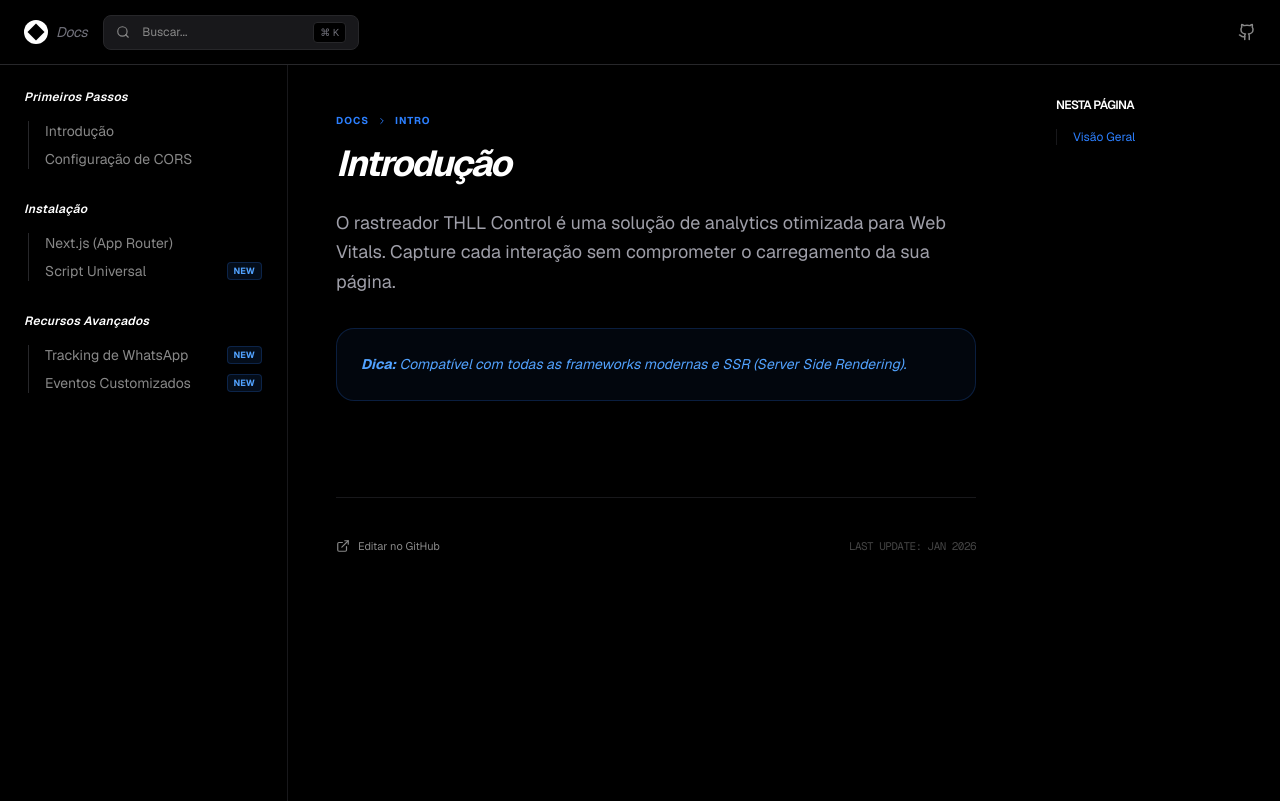
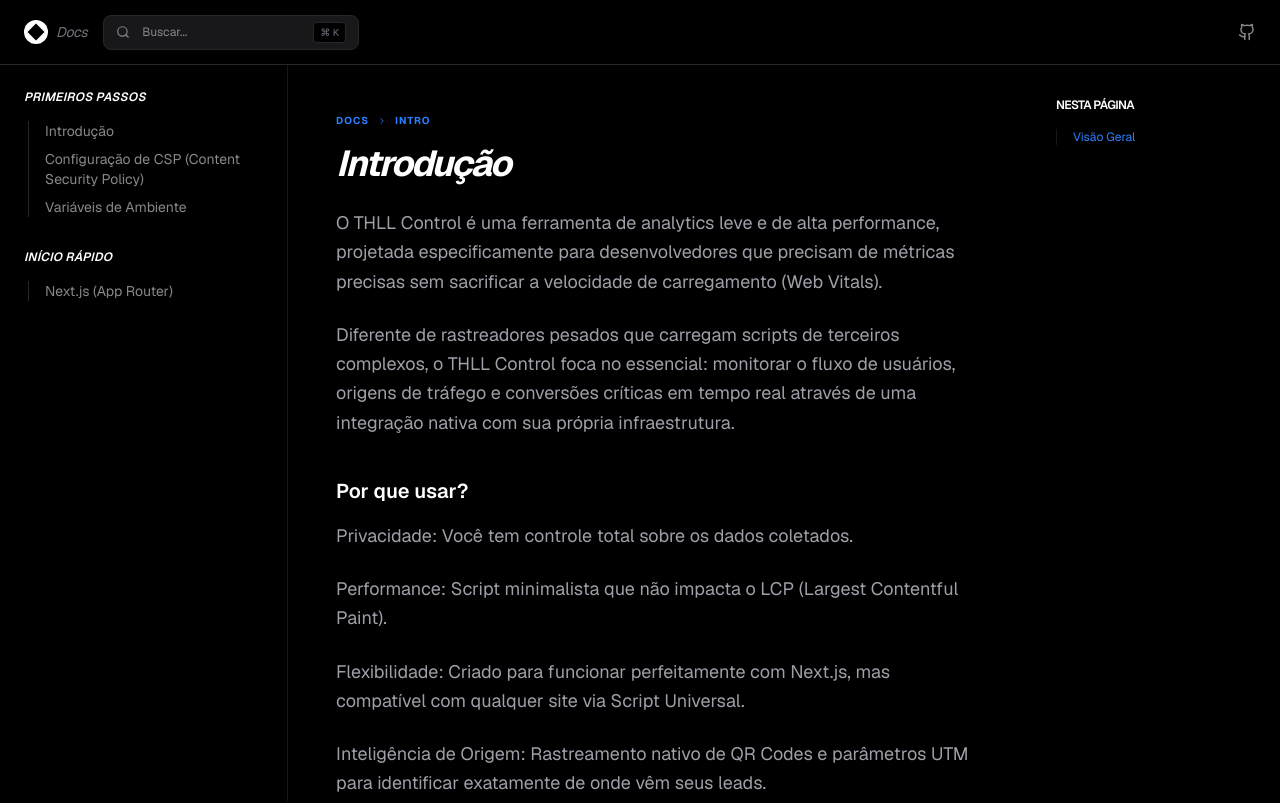
Before and after one commit to tiagohll/tiagohll-control, a Next.js app: page /docs in a window 1280 px wide. Shown: the top 803 px of the page. Built offline with nearby package versions, Linux system fonts and the light colour scheme.

Commit message:
feat: Mudança nos textos do docsf

```diff
--- a/src/app/docs/page.tsx
+++ b/src/app/docs/page.tsx
@@ -57,37 +57,21 @@
             items: [
                 { id: "introdução", label: "Introdução" },
                 {
-                    id: "cors",
-                    label: "Configuração de CORS",
+                    id: "csp",
+                    label: "Configuração de CSP (Content Security Policy)",
+                },
+                {
+                    id: "env",
+                    label: "Variáveis de Ambiente",
                 },
             ],
         },
         {
-            title: "Instalação",
+            title: "Início Rápido",
             items: [
                 {
                     id: "nextjs",
                     label: "Next.js (App Router)",
-                },
-                {
-                    id: "html",
-                    label: "Script Universal",
-                    new: true,
-                },
-            ],
-        },
-        {
-            title: "Recursos Avançados",
-            items: [
-                {
-                    id: "whatsapp",
-                    label: "Tracking de WhatsApp",
-                    new: true,
-                },
-                {
-                    id: "custom",
-                    label: "Eventos Customizados",
-                    new: true,
                 },
             ],
         },
@@ -230,22 +214,22 @@
                 </div>
             </header>
 
-            <div className="max-w-[1400px] mx-auto flex">
-                {/* SIDEBAR (ESQUERDA) - RESPONSIVA */}
+            <div className="max-w-[1400px] mx-auto flex items-start">
+                {/* SIDEBAR (ESQUERDA) */}
                 <aside
                     className={`
-                    fixed inset-y-0 left-0 z-[60] w-72 bg-black border-r border-zinc-900 transform transition-transform duration-300 lg:translate-x-0 lg:static lg:block
+                        lg:sticky lg:top-16 lg:h-[calc(100vh-64px)] fixed inset-y-0 left-0 top-0 h-full z-50 w-72 bg-black border-r border-zinc-900 overflow-y-auto transform transition-transform duration-300 ease-in-out
                         ${
                             isMobileMenuOpen
                                 ? "translate-x-0"
-                            : "-translate-x-full"
+                                : "-translate-x-full lg:translate-x-0"
                         }
                     `}
                 >
-                    <nav className="h-full overflow-y-auto p-6 space-y-8 pt-20 lg:pt-6">
+                    <nav className="p-6 space-y-8 z-[999]">
                         {menu.map((group) => (
                             <div key={group.title}>
-                                <h4 className="text-xs font-semibold text-white mb-4 italic tracking-wide">
+                                <h4 className="text-xs font-semibold text-white mb-4 italic tracking-wide uppercase">
                                     {group.title}
                                 </h4>
                                 <ul className="space-y-2 border-l border-zinc-800 ml-1">
@@ -259,9 +243,13 @@
                                                     setCurrentSection(
                                                         item.id
                                                     );
+                                                    if (
+                                                        window.innerWidth <
+                                                        1024
+                                                    )
                                                         setIsMobileMenuOpen(
                                                             false
-                                                    ); // Fecha ao clicar no mobile
+                                                        );
                                                 }}
                                                 className={`pl-4 -ml-[1px] text-sm cursor-pointer transition-colors border-l ${
                                                     currentSection ===
@@ -275,14 +263,13 @@
                                                         item.label
                                                     }
                                                 </span>
-
-                                                {item.new &&
-                                                    item.id !=
+                                                {/*                                                {item.new &&
+                                                    item.id !==
                                                         currentSection && (
                                                         <span className="px-1.5 py-0.5 bg-blue-500/10 text-blue-400 border border-blue-500/20 rounded text-[9px] font-bold ml-2">
                                                             NEW
                                                         </span>
-                                                    )}
+                                                    )} */}
                                             </li>
                                         )
                                     )}
@@ -295,7 +282,7 @@
                 {/* OVERLAY MOBILE PARA SIDEBAR */}
                 {isMobileMenuOpen && (
                     <div
-                        className="fixed inset-0 bg-black/50 z-[55] lg:hidden"
+                        className="fixed inset-0 bg-black/50 z-10 lg:hidden"
                         onClick={() =>
                             setIsMobileMenuOpen(false)
                         }
@@ -360,66 +347,203 @@
     const sections: any = {
         intro: {
             title: "Introdução",
-            text: "O rastreador THLL Control é uma solução de analytics otimizada para Web Vitals. Capture cada interação sem comprometer o carregamento da sua página.",
-            info: "Compatível com todas as frameworks modernas e SSR (Server Side Rendering).",
+            content: [
+                {
+                    type: "text",
+                    value: "O THLL Control é uma ferramenta de analytics leve e de alta performance, projetada especificamente para desenvolvedores que precisam de métricas precisas sem sacrificar a velocidade de carregamento (Web Vitals).",
                 },
-        cors: {
-            title: "Configuração de CORS",
-            text: "Para permitir que sites externos enviem eventos para sua API no Next.js, configure o next.config.js.",
-            code: `/** @type {import('next').NextConfig} */
+                {
+                    type: "text",
+                    value: "Diferente de rastreadores pesados que carregam scripts de terceiros complexos, o THLL Control foca no essencial: monitorar o fluxo de usuários, origens de tráfego e conversões críticas em tempo real através de uma integração nativa com sua própria infraestrutura.",
+                },
+                {
+                    type: "subtitle",
+                    value: "Por que usar?",
+                },
+                {
+                    type: "text",
+                    value: "Privacidade: Você tem controle total sobre os dados coletados.",
+                },
+                {
+                    type: "text",
+                    value: "Performance: Script minimalista que não impacta o LCP (Largest Contentful Paint).",
+                },
+                {
+                    type: "text",
+                    value: "Flexibilidade: Criado para funcionar perfeitamente com Next.js, mas compatível com qualquer site via Script Universal.",
+                },
+                {
+                    type: "text",
+                    value: "Inteligência de Origem: Rastreamento nativo de QR Codes e parâmetros UTM para identificar exatamente de onde vêm seus leads.",
+                },
+                {
+                    type: "info",
+                    value: "Compatível com todas as frameworks modernas e SSR (Server Side Rendering).",
+                },
+            ],
+        },
+        csp: {
+            title: "Configuração de Segurança (CSP)",
+            content: [
+                {
+                    type: "text",
+                    value: "Se o seu site utiliza uma Content Security Policy (CSP) restritiva, você precisará autorizar o domínio do THLL Control para que as métricas sejam enviadas corretamente. Sem essa permissão, o navegador bloqueará o envio dos eventos por segurança.",
+                },
+                {
+                    type: "subtitle",
+                    value: "Liberando o domínio na CSP",
+                },
+                {
+                    type: "text",
+                    value: "Você deve adicionar a URL https://tiagohll-control.vercel.app na diretiva connect-src do seu arquivo de configuração do Next.js. Isso permite que o seu site faça requisições (como o envio de logs e page views) para o nosso servidor.",
+                },
+                {
+                    type: "code",
+                    value: `/** @type {import('next').NextConfig} */
 const nextConfig = {
   async headers() {
-    return [{
-      source: "/api/track",
+    return [
+      {
+        source: "/(.*)",
         headers: [
-        { key: "Access-Control-Allow-Origin", value: "*" },
-        { key: "Access-Control-Allow-Methods", value: "POST, OPTIONS" }
+          {
+            key: "Content-Security-Policy",
+            value:
+              "default-src 'self'; " +
+              // Adicione nossa URL no connect-src abaixo:
+              "connect-src 'self' https://tiagohll-control.vercel.app; " +
+              "script-src 'self' 'unsafe-inline' 'unsafe-eval'; " +
+              "style-src 'self' 'unsafe-inline'; " +
+              "object-src 'none';",
+          },
         ],
-    }];
+      },
+    ];
   },
 };
+
 export default nextConfig;`,
+                    language: "typescript",
                     filename: "next.config.mjs",
+                },
+                {
+                    type: "info",
+                    value: "Se você já possui outras URLs no seu connect-src (como Google Analytics ou APIs próprias), basta adicionar a nossa URL separada por um espaço dentro da mesma string.",
+                },
+                {
+                    type: "subtitle",
+                    value: "Como verificar se há bloqueio?",
+                },
+                {
+                    type: "text",
+                    value: 'Abra o console do seu navegador (F12) no seu site. Se você vir um erro mencionando Content Security Policy directive: "connect-src...", significa que a permissão ainda não foi aplicada corretamente.',
+                },
+            ],
+        },
+        env: {
+            title: "Configuração de Variáveis de Ambiente",
+            content: [
+                {
+                    type: "text",
+                    value: "Para que o rastreador saiba para onde enviar os dados, você precisa configurar as variáveis de ambiente no seu projeto Next.js. Isso garante que, durante o desenvolvimento local, você possa testar sem poluir os dados de produção.",
+                },
+                {
+                    type: "subtitle",
+                    value: "Configurando o arquivo .env.local",
+                },
+                {
+                    type: "text",
+                    value: "Na raiz do seu projeto, crie ou edite o arquivo .env.local. Este arquivo é ignorado pelo Git e deve conter suas chaves privadas e URLs de API.",
+                },
+                {
+                    type: "code",
+                    value: `# URL da sua API de rastreamento (onde os eventos serão salvos)
+NEXT_PUBLIC_ANALYTICS_URL=https://sua-api-thll.vercel.app/api/track
+
+# ID único do site para este projeto (gerado no seu dashboard)
+NEXT_PUBLIC_SITE_ID=seu_site_id_aqui"`,
+                    filename: ".env.local",
+                },
+                {
+                    type: "info",
+                    value: "Lembre-se que variáveis que começam com NEXT_PUBLIC_ ficam expostas no navegador. Nunca coloque senhas de banco de dados ou chaves secretas com este prefixo.",
+                },
+                {
+                    type: "text",
+                    value: "Após adicionar essas variáveis, é necessário reiniciar o servidor de desenvolvimento (npm run dev) para que as alterações sejam aplicadas.",
+                },
+            ],
         },
         nextjs: {
             title: "Next.js (App Router)",
-            text: "Use o hook usePathname para monitorar navegação em SPAs.",
-            code: `"use client";
+            content: [
+                {
+                    type: "text",
+                    value: "Para rastrear visitas no Next.js de forma eficiente, utilize o componente abaixo. Ele gerencia hashes de visitantes únicos e evita disparos duplicados em menos de 30 segundos.",
+                },
+                {
+                    type: "code",
+                    value: `"use client";
+
 import { useEffect } from "react";
 import { usePathname } from "next/navigation";
 
-export default function Analytics({ siteId }) {
+export default function Analytics({ siteId }: { siteId: string }) {
     const pathname = usePathname();
+
     useEffect(() => {
-    fetch('/api/track', {
-        method: 'POST',
-        body: JSON.stringify({ site_id: siteId, path: pathname })
-    });
-  }, [pathname]);
+        const today = new Date().toISOString().slice(0, 10);
+        let token = localStorage.getItem("_track_token");
+        let tokenDate = localStorage.getItem("_track_date");
+
+        if (!token || tokenDate !== today) {
+            token = Math.random().toString(36).substring(2, 15);
+            localStorage.setItem("_track_token", token);
+            localStorage.setItem("_track_date", today);
+        }
+
+        if (!token) return;
+
+        const lastTrack = localStorage.getItem("_track_last");
+        const now = Date.now();
+        if (lastTrack && now - Number(lastTrack) < 30000) return;
+
+        const urlParams = new URLSearchParams(window.location.search);
+        const utmSource = urlParams.get("utm_source");
+        const currentPath = window.location.pathname + window.location.search;
+
+        const ENDPOINT = process.env.NEXT_PUBLIC_ANALYTICS_URL || "https://tiagohll-control.vercel.app/api/track";
+
+        fetch(ENDPOINT, {
+            method: "POST",
+            mode: "cors",
+            headers: { "Content-Type": "application/json" },
+            body: JSON.stringify({
+                site_id: siteId,
+                path: currentPath,
+                visitor_hash: token,
+                event_type: utmSource ? \`qr_\${utmSource}\` : "page_view",
+            }),
+        })
+        .then(() => localStorage.setItem("_track_last", Date.now().toString()))
+        .catch((err) => console.error("Analytics Error:", err));
+    }, [pathname, siteId]);
+
     return null;
 }`,
                     filename: "components/Analytics.tsx",
                 },
-        html: {
-            title: "Script Universal",
-            text: "Cole antes da tag </body>.",
-            code: `<script src="https://tiagohll-control.vercel.app/tracker.js" data-site="ID"></script>`,
-            filename: "index.html",
+                {
+                    type: "subtitle",
+                    value: "Como utilizar",
                 },
-        whatsapp: {
-            title: "Tracking de WhatsApp",
-            text: "Monitore cliques em botões de WhatsApp.",
-            code: `window.thll.track('whatsapp_conversion');`,
-            filename: "Conversion.js",
-            info: "Este recurso esta em beta e pode ser alterado sem aviso prévio.",
+                {
+                    type: "text",
+                    value: "Importe o componente no seu layout.tsx principal para que ele monitore todas as rotas da aplicação.",
                 },
-        custom: {
-            title: "Eventos Customizados",
-            text: "Envie dados personalizados como valores de venda ou nomes de leads.",
-            code: `window.thll.track('purchase', { value: 97.00, currency: 'BRL' });`,
-            filename: "Checkout.js",
-            info: "Este recurso esta em beta e pode ser alterado sem aviso prévio.",
+            ],
         },
+        // Adicione outras seções seguindo o mesmo padrão de array no 'content'
     };
 
     const data = sections[id] || sections.intro;
@@ -429,27 +553,60 @@
             <h1 className="text-3xl md:text-4xl font-bold text-white mb-6 tracking-tighter italic">
                 {data.title}
             </h1>
-            <p className="text-base md:text-lg leading-relaxed mb-8 text-zinc-400">
-                {data.text}
+
+            {data.content.map(
+                (block: any, index: number) => {
+                    if (block.type === "text") {
+                        return (
+                            <p
+                                key={index}
+                                className="text-base md:text-lg leading-relaxed mb-6 text-zinc-400"
+                            >
+                                {block.value}
                             </p>
+                        );
+                    }
 
-            {data.info && (
-                <div className="bg-blue-500/5 border border-blue-500/20 rounded-2xl p-6 mb-8">
+                    if (block.type === "subtitle") {
+                        return (
+                            <h3
+                                key={index}
+                                className="text-xl font-semibold text-white mt-10 mb-4"
+                            >
+                                {block.value}
+                            </h3>
+                        );
+                    }
+
+                    if (block.type === "info") {
+                        return (
+                            <div
+                                key={index}
+                                className="bg-blue-500/5 border border-blue-500/20 rounded-2xl p-6 mb-8"
+                            >
                                 <p className="text-sm text-blue-400 leading-relaxed italic">
-                        <strong>Dica:</strong> {data.info}
+                                    <strong>Dica:</strong>{" "}
+                                    {block.value}
                                 </p>
                             </div>
-            )}
+                        );
+                    }
 
-            {data.code && (
-                <div className="relative mt-8 rounded-2xl overflow-hidden border border-zinc-800 shadow-2xl bg-[#0a0a0a]">
+                    if (block.type === "code") {
+                        return (
+                            <div
+                                key={index}
+                                className="relative mt-8 mb-8 rounded-2xl overflow-hidden border border-zinc-800 shadow-2xl bg-[#0a0a0a]"
+                            >
                                 <div className="flex items-center justify-between bg-zinc-900/50 border-b border-zinc-800 px-5 py-3">
                                     <span className="text-[10px] font-mono text-zinc-500 uppercase tracking-widest">
-                            {data.filename}
+                                        {block.filename}
                                     </span>
                                     <button
                                         onClick={() =>
-                                onCopy(data.code)
+                                            onCopy(
+                                                block.value
+                                            )
                                         }
                                         className="text-zinc-400 hover:text-white transition-all active:scale-90"
                                     >
@@ -459,23 +616,30 @@
                                                 className="text-emerald-500"
                                             />
                                         ) : (
-                                <Copy size={14} />
+                                            <Copy
+                                                size={14}
+                                            />
                                         )}
                                     </button>
                                 </div>
-                    <div className="overflow-x-auto text-[12px] md:text-[13px]">
+                                <div className="overflow-x-auto text-[12px] md:text-[13px] cscroll-bar">
                                     <SyntaxHighlighter
                                         language="tsx"
                                         style={vscDarkPlus}
                                         customStyle={{
-                                background: "transparent",
+                                            background:
+                                                "transparent",
                                             padding: "20px",
                                         }}
                                     >
-                            {data.code}
+                                        {block.value}
                                     </SyntaxHighlighter>
                                 </div>
                             </div>
+                        );
+                    }
+                    return null;
+                }
             )}
         </div>
     );
```
Also changed, not shown: src/app/globals.css (+13 -7 lines). Lines whose indentation alone changed are shown as unchanged.
